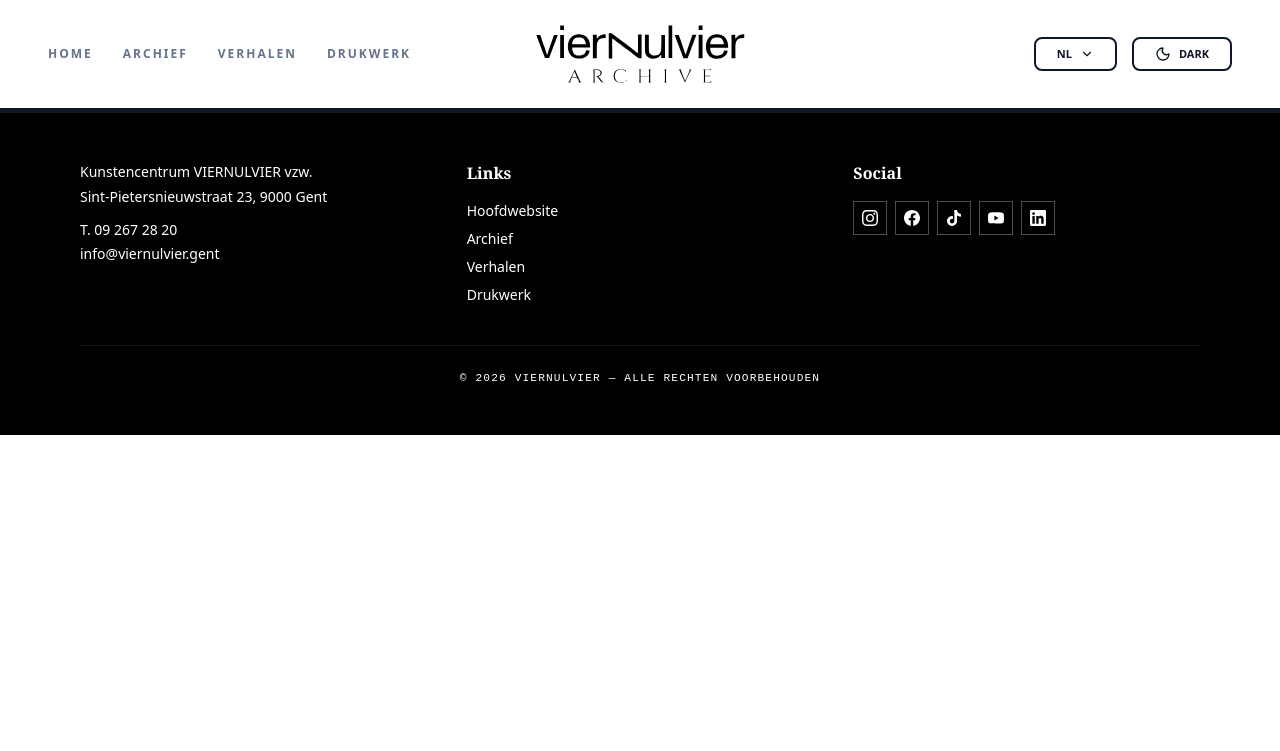
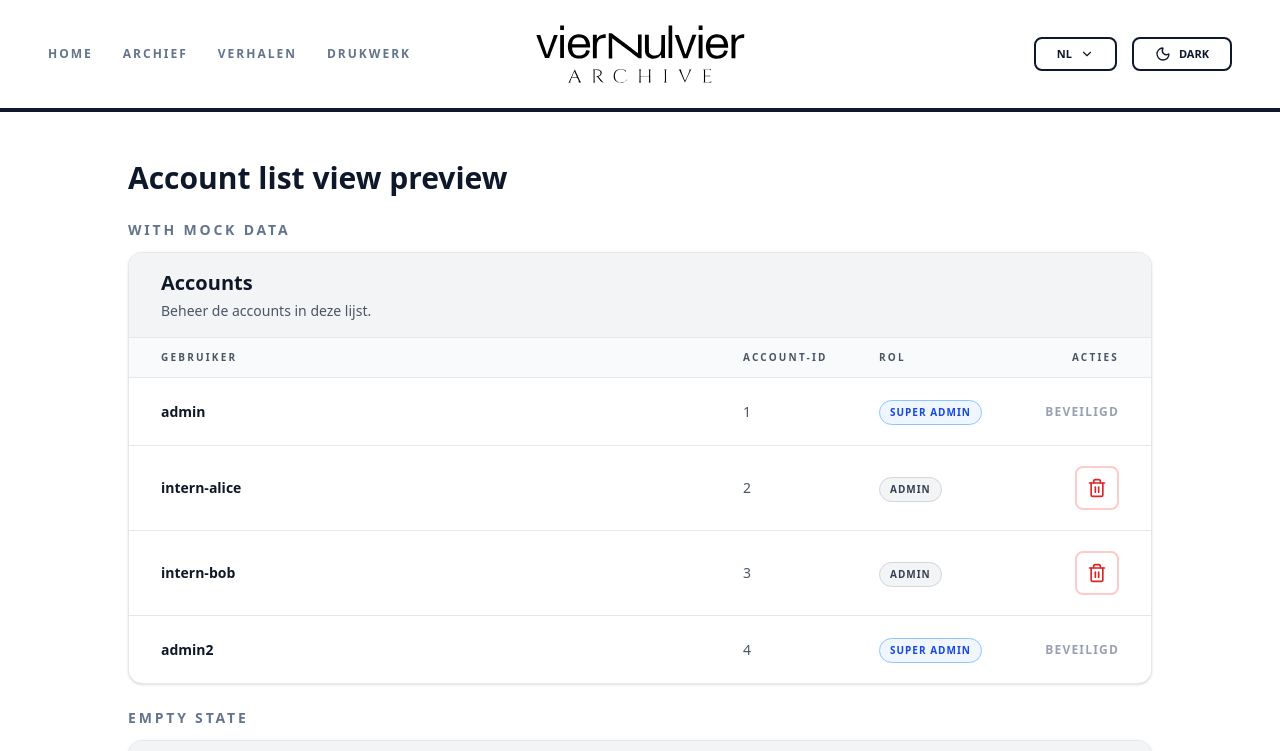
Before and after one commit to SELab-2/viernulvier-4, a Nuxt app in the folder frontend/: page /tempShowcase in a window 1280 px wide. Shown: the top 751 px of the page. Built offline with nearby package versions, Linux system fonts and the light colour scheme.

Commit message:
add tempshowcase

```diff
--- /dev/null
+++ b/frontend/app/pages/tempShowcase.vue
@@ -0,0 +1,41 @@
+<script setup lang="ts">
+import type { PublicAccount } from "@repo/common";
+
+const mockAccounts: PublicAccount[] = [
+  { id: 1, username: "admin", superAdmin: true },
+  { id: 2, username: "intern-alice", superAdmin: false },
+  { id: 3, username: "intern-bob", superAdmin: false },
+  { id: 4, username: "admin2", superAdmin: true },
+];
+const emptyAccounts: PublicAccount[] = [];
+
+const handleDelete = (account: PublicAccount) => {
+  console.log("delete", account);
+};
+</script>
+
+<template>
+  <main class="min-h-screen bg-background px-4 py-10 sm:px-6 lg:px-8">
+    <div class="mx-auto max-w-5xl space-y-6">
+      <div>
+        <h1 class="mt-2 text-3xl font-semibold text-foreground">
+          Account list view preview
+        </h1>
+      </div>
+
+      <section class="space-y-3">
+        <h2 class="text-sm font-bold uppercase tracking-[0.2em] text-muted-foreground">
+          With mock data
+        </h2>
+        <AdminAccountListView :accounts="mockAccounts" @delete="handleDelete" />
+      </section>
+
+      <section class="space-y-3">
+        <h2 class="text-sm font-bold uppercase tracking-[0.2em] text-muted-foreground">
+          Empty state
+        </h2>
+        <AdminAccountListView :accounts="emptyAccounts" @delete="handleDelete" />
+      </section>
+    </div>
+  </main>
+</template>
```
